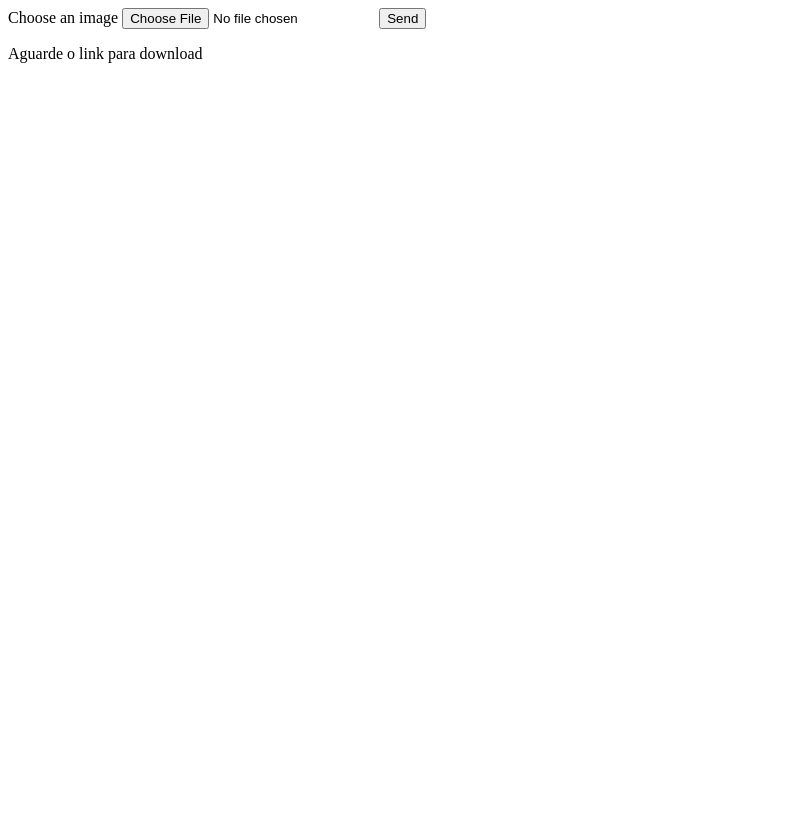
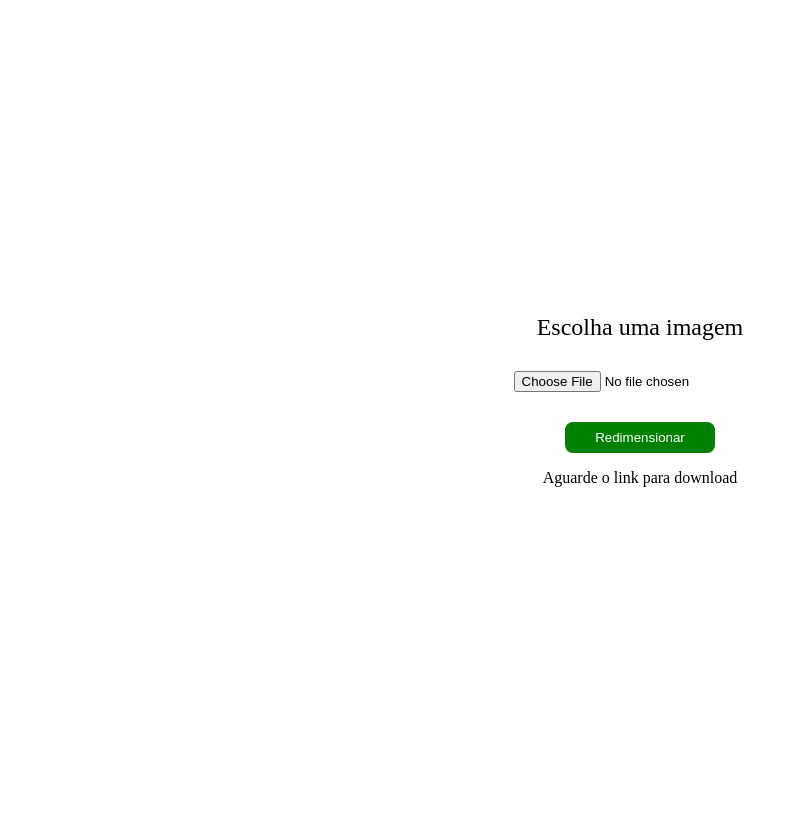
Before and after one commit to fczanetti/django_aws_challenge, a Django app: template image_upload/base/templates/base/base.html in a window 1280 px wide. Shown: the whole page, without its empty margins (0-797 px from the left). Before the commit the page ends 63 px from the top, so only its background shows below. Run offline with Django 5.2, Linux system fonts and the light colour scheme; the template is opened without the code that fills it, so the values that code supplies are empty.

Commit message:
Adjust frontend

```diff
--- a/image_upload/base/templates/base/base.html
+++ b/image_upload/base/templates/base/base.html
@@ -3,17 +3,27 @@
 <head>
     <meta charset="UTF-8">
     <meta name="viewport" content="width=device-width, initial-scale=1.0">
+    <style>
+        body {display: flex; height: 100dvh; flex-direction: column;}
+        form {margin: auto; display: flex; flex-direction: column; text-align: center;}
+        label {margin-bottom: 30px; font-size: x-large;}
+        input {margin-bottom: 30px;}
+        button {background-color: green; padding: 8px; border-radius: 8px; width: 150px; align-self: center; color: white; border: none;}
+        button:hover {background-color: rgb(1, 173, 1); cursor: pointer;}
+        #downloadUrl {background-color: green; padding: 5px; border-radius: 8px; width: 100px; align-self: center; color: white; display: none;}
+        #downloadUrl:hover {background-color: rgb(1, 173, 1);}
+    </style>
     <title>Form</title>
 </head>
 <body>
     <form action="" method="POST" enctype="multipart/form-data">
         {% csrf_token %}
-        <label for="image">Choose an image</label>
+        <label for="image">Escolha uma imagem</label>
         <input type="file" id="image" name="image">
-        <button type="submit">Send</button>
+        <button type="submit">Redimensionar</button>
+        <p id="downloadMessage"></p>
+        <a id="downloadUrl" href=""></a>
     </form>
-    <p id="downloadMessage"></p>
-    <a id="downloadUrl" href=""></a>
 
     <script>
         const downloadMessage = document.getElementById("downloadMessage")
@@ -38,6 +48,7 @@
                         urlElement.textContent = "Download";
                         urlElement.href = JSON.parse(data).url;
                         downloadMessage.textContent = "";
+                        urlElement.style.display = "unset";
                         clearInterval(intervalId);
                     }
                 })
--- a/image_upload/base/views.py
+++ b/image_upload/base/views.py
@@ -24,11 +24,15 @@ def home(request):
         url = settings.API_GATEWAY_URL
         image = request.FILES.get("image")
 
+        if not image:
+            return render(request, "base/base.html", {"filename": filename})
+
         filename = image.name
         filename = f"{datetime.strftime(datetime.now(), '%Y%m%d_%H%M%S')}_{filename}"
 
         image_content = image.read()
         headers = {"Content-Type": "application/png"}
+
         try:
             requests.post(url, data=image_content, headers=headers, params={"filename": filename})
         except Exception as e:
```
